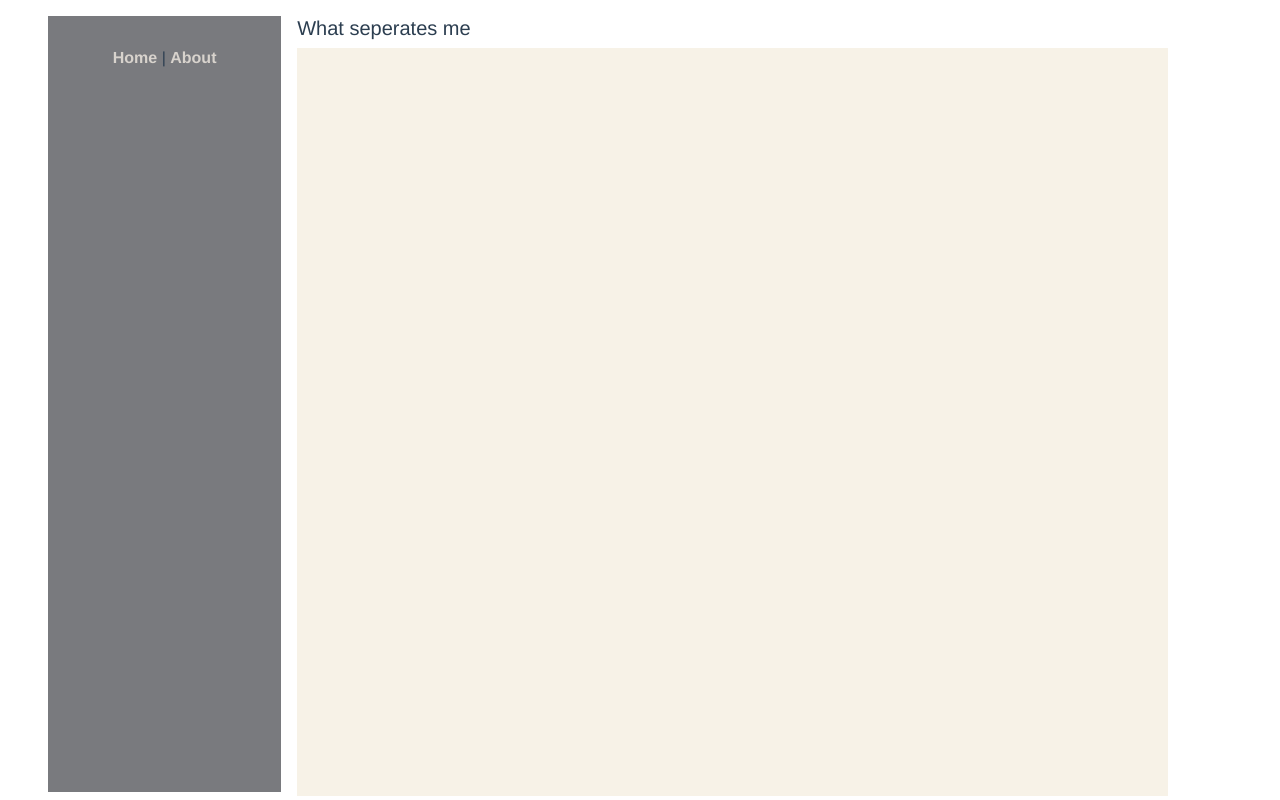
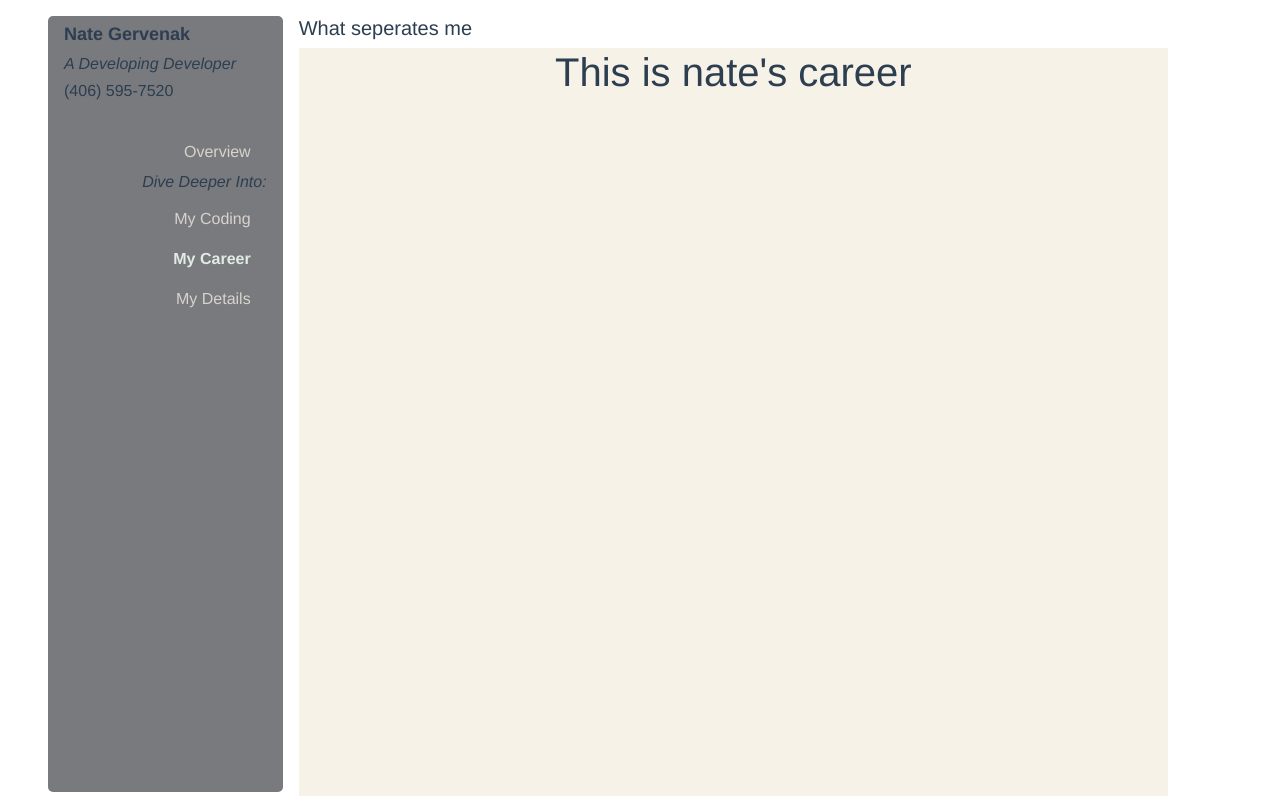
Before and after one commit to gervy28/nate-portfolio, a Vue app: page /my-career in a window 1280 px wide. Built offline with nearby package versions, Linux system fonts and the light colour scheme.

Commit message:
Setup App and Started Side Menu

```diff
--- a/package.json
+++ b/package.json
@@ -10,9 +10,10 @@
   },
   "dependencies": {
     "bootstrap": "^4.5.2",
+    "bootstrap-vue": "^2.16.0",
     "core-js": "^3.6.5",
-    "jquery": "^3.5.1",
     "popper.js": "^1.16.1",
+    "portal-vue": "^2.1.7",
     "vue": "^2.6.11",
     "vue-router": "^3.2.0"
   },
@@ -23,7 +24,7 @@
     "@vue/cli-plugin-unit-mocha": "~4.5.0",
     "@vue/cli-service": "~4.5.0",
     "@vue/eslint-config-standard": "^5.1.2",
-    "@vue/test-utils": "^1.0.3",
+    "@vue/test-utils": "^1.0.4",
     "babel-eslint": "^10.1.0",
     "chai": "^4.1.2",
     "eslint": "^6.7.2",
--- a/src/App.vue
+++ b/src/App.vue
@@ -1,12 +1,11 @@
 <template>
-  <div id="app" class="d-flex flex-row">
-    <aside class="navigation-wrapper">
-      <div id="nav">
-        <router-link to="/">Home</router-link> |
-        <router-link to="/about">About</router-link>
-      </div>
-    </aside>
-    <div class="notebook h-100">
+  <div id="app">
+    <div class="navigation-wrapper">
+      <menu-header></menu-header>
+      <menu-navigation></menu-navigation>
+      <!-- footer nav -->
+    </div>
+    <div class="notebook">
       <section class="notebook-header">
         <h5>What seperates me</h5>
       </section>
@@ -16,6 +15,19 @@
     </div>
   </div>
 </template>
+
+<script>
+import MenuHeader from './components/MenuHeader.vue'
+import MenuNavigation from './components/MenuNavigation.vue'
+
+export default {
+  name: 'App',
+  components: {
+    MenuNavigation,
+    MenuHeader
+  }
+}
+</script>
 
 <style>
 #app {
@@ -28,13 +40,17 @@
   height: 100vh;
   padding: 1rem 7rem .5rem 3rem;
   overflow: hidden;
+  display: flex;
+  flex-direction: row;
 }
 
 .navigation-wrapper{
   background-color: #797a7e;
   width: 300px;
   height: 100%;
-  margin-right: 1rem;;
+  margin-right: 1rem;
+  border-radius: 5px;
+  padding-left: .5rem;
 }
 
 .notebook{
@@ -48,22 +64,7 @@
 
 .notebook-content{
   background-color: #f7f2e7;
-  /* calculation: container - (header + natural div padding which must be .25) */
   height: calc(100% - 1.75rem);
   overflow: auto;
-  /* potentially add shawdows here for stacked paper looking affect */
-}
-
-#nav {
-  padding: 30px;
-}
-
-#nav a {
-  font-weight: bold;
-  color: #d8d3cd;
-}
-
-#nav a.router-link-exact-active {
-  color: #e0ece4;
 }
 </style>
--- /dev/null
+++ b/src/components/MenuHeader.vue
@@ -0,0 +1,35 @@
+<template>
+<div class="header-card">
+    <h6 class="name">Nate Gervenak</h6>
+    <h6 class="sub-title">A Developing Developer</h6>
+    <h6 class="phone">(406) 595-7520</h6>
+</div>
+</template>
+
+<script>
+export default {
+  name: 'MenuHeader'
+}
+</script>
+
+<style scoped>
+.header-card{
+  padding: .5rem;
+  border-radius: 2px;
+  display: flex;
+  flex-direction: column;
+}
+
+.header-card h6{
+  text-align: left;
+}
+
+.name{
+  font-weight: bold;
+  font-size: large;
+}
+
+.sub-title{
+  font-style: italic;
+}
+</style>
--- /dev/null
+++ b/src/components/MenuNavigation.vue
@@ -0,0 +1,48 @@
+<template>
+<div class="custom">
+  <nav class="navigation-menu">
+    <router-link to="/" class="nav-link">Overview</router-link>
+    <h6 class="navigation-seperator">Dive Deeper Into:</h6>
+    <router-link to="/my-coding" class="nav-link">My Coding</router-link>
+    <router-link to="/my-career" class="nav-link">My Career</router-link>
+    <router-link to="/my-details" class="nav-link">My Details</router-link>
+  </nav>
+</div>
+</template>
+
+<script>
+export default {
+  name: 'MenuNavigation'
+}
+</script>
+
+<style scoped>
+.navigation-menu {
+  padding: 1rem;
+  display: flex;
+  flex-direction: column;
+  align-content: flex-end;
+}
+
+.navigation-seperator{
+  text-align: right;
+  font-style: italic;
+}
+
+.nav-link {
+  text-align: left;
+  color: #d8d3cd;
+  font-weight: lighter;
+  text-align: right;
+}
+
+.nav-link:hover {
+  font-weight: bold;
+
+}
+
+.router-link-exact-active {
+  color: #e0ece4;
+  font-weight: bold;
+}
+</style>
--- a/src/main.js
+++ b/src/main.js
@@ -1,7 +1,11 @@
 import Vue from 'vue'
 import App from './App.vue'
 import router from './router'
+import BoostrapVue from 'bootstrap-vue'
+import 'bootstrap/dist/css/bootstrap.css'
+import 'bootstrap-vue/dist/bootstrap-vue.css'
 
+Vue.use(BoostrapVue)
 Vue.config.productionTip = false
 
 new Vue({
--- a/src/router/index.js
+++ b/src/router/index.js
@@ -1,7 +1,6 @@
 import Vue from 'vue'
 import VueRouter from 'vue-router'
-import Home from '../views/Home.vue'
-import 'bootstrap'
+import Overview from '../views/Overview.vue'
 import 'bootstrap/dist/css/bootstrap.min.css'
 
 Vue.use(VueRouter)
@@ -9,16 +8,26 @@ Vue.use(VueRouter)
 const routes = [
   {
     path: '/',
-    name: 'Home',
-    component: Home
+    name: 'Overview',
+    component: Overview
   },
   {
-    path: '/about',
-    name: 'About',
+    path: '/my-coding',
+    name: 'MyCoding',
     // route level code-splitting
     // this generates a separate chunk (about.[hash].js) for this route
     // which is lazy-loaded when the route is visited.
-    component: () => import(/* webpackChunkName: "about" */ '../views/About.vue')
+    component: () => import(/* webpackChunkName: "about" */ '../views/MyCoding.vue')
+  },
+  {
+    path: '/my-career',
+    name: 'MyCareer',
+    component: () => import(/* webpackChunkName: "about" */ '../views/MyCareer.vue')
+  },
+  {
+    path: '/my-details',
+    name: 'MyDetails',
+    component: () => import(/* webpackChunkName: "about" */ '../views/MyDetails.vue')
   }
 ]
 
--- /dev/null
+++ b/src/views/MyCareer.vue
@@ -0,0 +1,5 @@
+<template>
+  <div class="about">
+    <h1>This is nate's career</h1>
+  </div>
+</template>
--- /dev/null
+++ b/src/views/MyCoding.vue
@@ -0,0 +1,5 @@
+<template>
+  <div class="about">
+    <h1>This is Nate's Coding</h1>
+  </div>
+</template>
--- a/src/views/About.vue
+++ b/src/views/MyDetails.vue
@@ -1,5 +1,5 @@
 <template>
   <div class="about">
-    <h1>This is an about page</h1>
+    <h1>This is Nate's details</h1>
   </div>
 </template>
```
Also changed, not shown: src/components/nav.vue (deleted, +0 -10 lines), src/views/Overview.vue (renamed from src/views/Home.vue), 2 other files (tests, documents, lock files or other folders).
